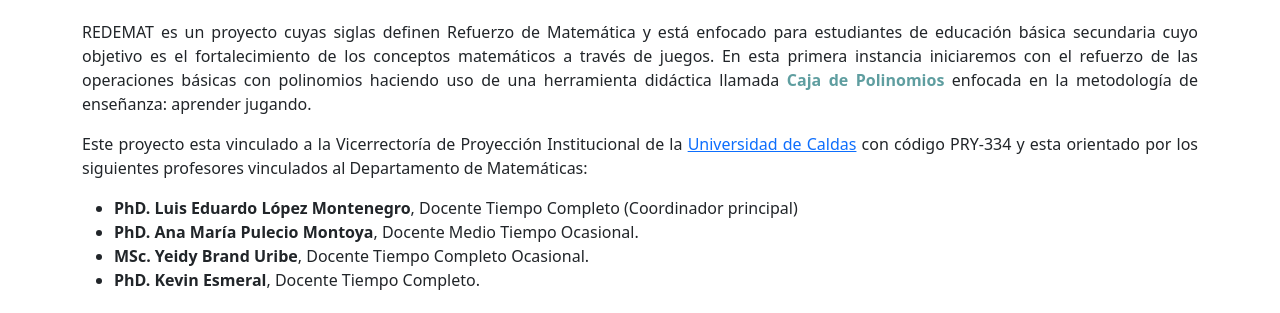
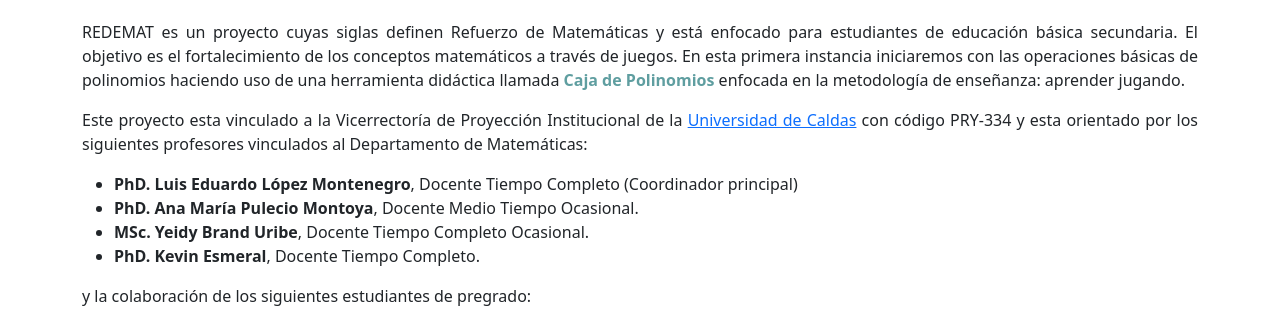
Before and after one commit to lelopezm/lelopezm, a plain HTML site: page redemat.html in a window 1280 px wide. Shown: the part 198-511 px from the top of the page. Drawn offline with nearby package versions, Linux system fonts and the light colour scheme.

Commit message:
Actualización caja de polinomios.

```diff
--- a/redemat.html
+++ b/redemat.html
@@ -87,7 +87,7 @@
         </div>
 
         <div>
-            <p style="text-align: justify;"> REDEMAT es un proyecto cuyas siglas definen Refuerzo de Matemática y está enfocado para estudiantes de educación básica secundaria cuyo objetivo es el fortalecimiento de los conceptos matemáticos a través de juegos. En esta primera instancia iniciaremos con el refuerzo de las operaciones básicas con polinomios haciendo uso de una herramienta didáctica llamada <strong style="color: cadetblue;">Caja de Polinomios</strong> enfocada en la metodología de enseñanza: aprender jugando.
+            <p style="text-align: justify;"> REDEMAT es un proyecto cuyas siglas definen Refuerzo de Matemáticas y está enfocado para estudiantes de educación básica secundaria. El objetivo es el fortalecimiento de los conceptos matemáticos a través de juegos. En esta primera instancia iniciaremos con las operaciones básicas de polinomios haciendo uso de una herramienta didáctica llamada <strong style="color: cadetblue;">Caja de Polinomios</strong> enfocada en la metodología de enseñanza: aprender jugando.
             </p>
         </div>
 
```
